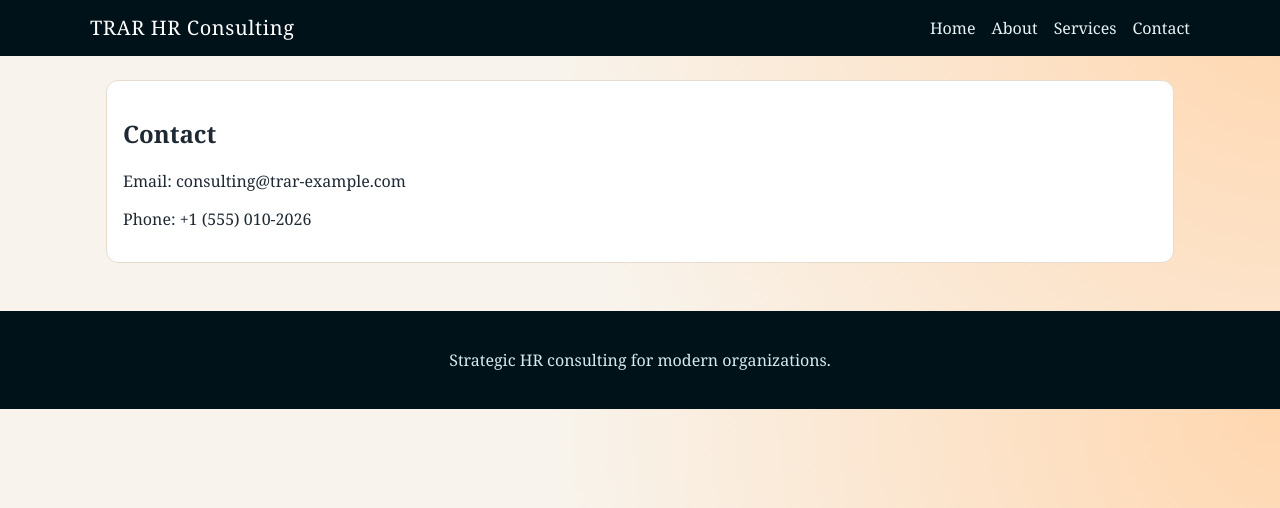
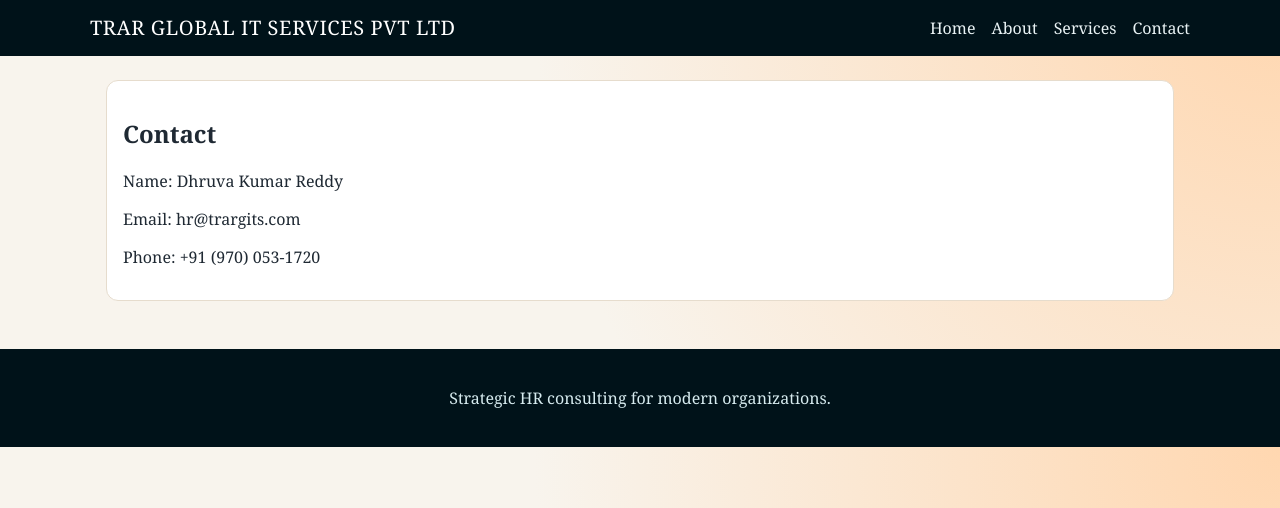
Before and after one commit to abhitorem/trargits, a Flask app: page /contact in a window 1280 px wide. Shown: the top 508 px of the page. Run offline with Flask 2, Linux system fonts and the light colour scheme.

Commit message:
Update Contact.

```diff
--- a/app/content/pages.json
+++ b/app/content/pages.json
@@ -1,5 +1,5 @@
 {
-  "siteName": "TRAR HR Consulting",
+  "siteName": "TRAR GLOBAL IT SERVICES PVT LTD",
   "tabs": [
     {
       "label": "Home",
--- a/app/templates/base.html
+++ b/app/templates/base.html
@@ -3,13 +3,13 @@
   <head>
     <meta charset="utf-8" />
     <meta name="viewport" content="width=device-width, initial-scale=1" />
-    <title>{{ title }} | {{ tree.siteName if tree else 'TRAR HR Consulting' }}</title>
+    <title>{{ title }} | {{ tree.siteName if tree else 'TRAR GLOBAL IT SERVICES PVT LTD' }}</title>
     <link rel="stylesheet" href="{{ url_for('static', filename='css/style.css') }}" />
   </head>
   <body>
     <header class="site-header">
       <div class="header-inner">
-        <a class="brand" href="{{ url_for('main.home') }}">TRAR HR Consulting</a>
+        <a class="brand" href="{{ url_for('main.home') }}">TRAR GLOBAL IT SERVICES PVT LTD</a>
         {% include 'partials/nav.html' %}
       </div>
     </header>
--- a/app/templates/pages/contact.html
+++ b/app/templates/pages/contact.html
@@ -2,7 +2,8 @@
 {% block content %}
 <section class="panel">
   <h1>Contact</h1>
-  <p>Email: consulting@trar-example.com</p>
-  <p>Phone: +1 (555) 010-2026</p>
+  <p>Name: Dhruva Kumar Reddy</p>
+  <p>Email: hr@trargits.com</p>
+  <p>Phone: +91 (970) 053-1720</p>
 </section>
 {% endblock %}
--- a/startup.py
+++ b/startup.py
@@ -3,4 +3,4 @@ from app import create_app
 app = create_app()
 
 if __name__ == "__main__":
-    app.run(host="0.0.0.0", port=8000, debug=False)
+    app.run(debug=True)
```
Also changed, not shown: README.md.
